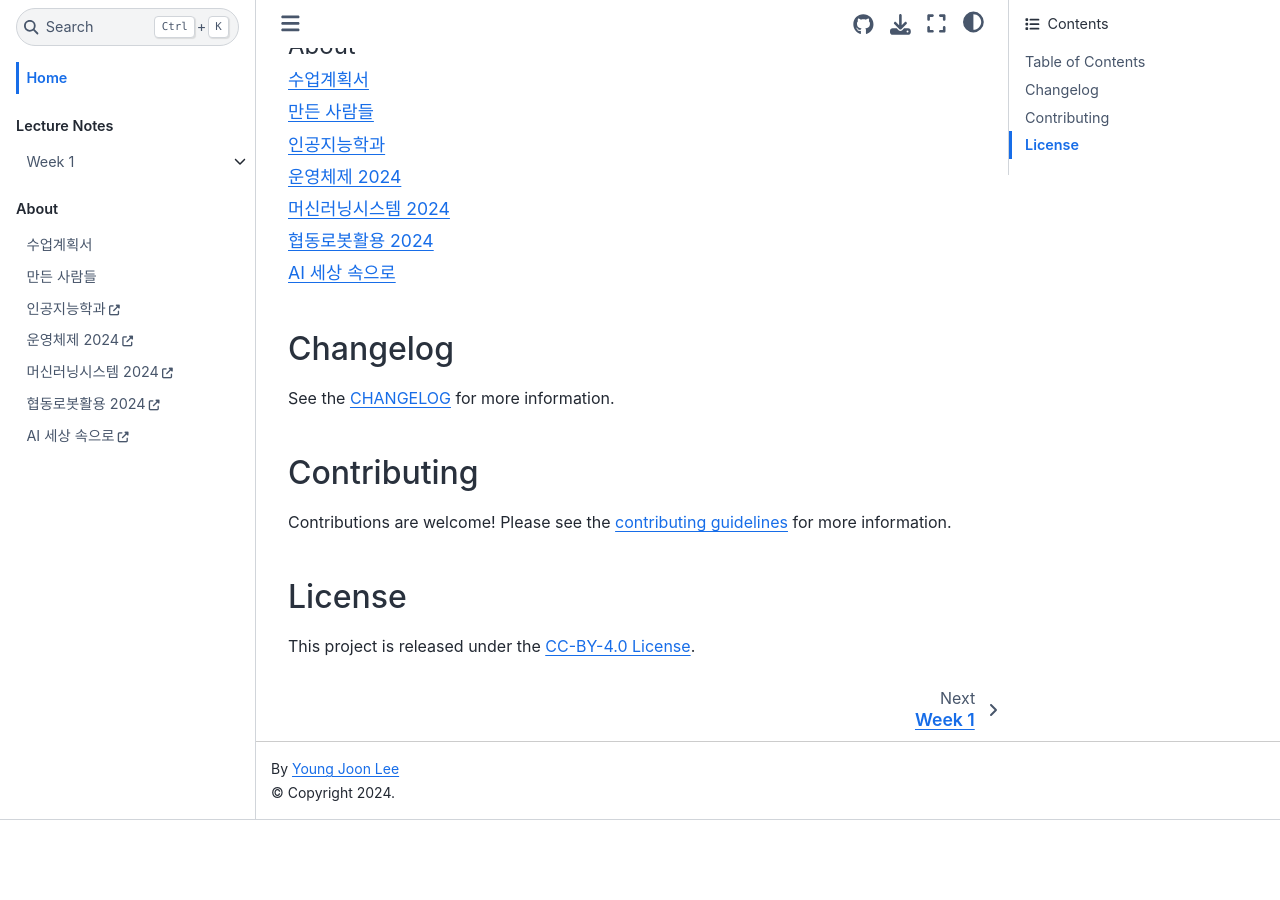
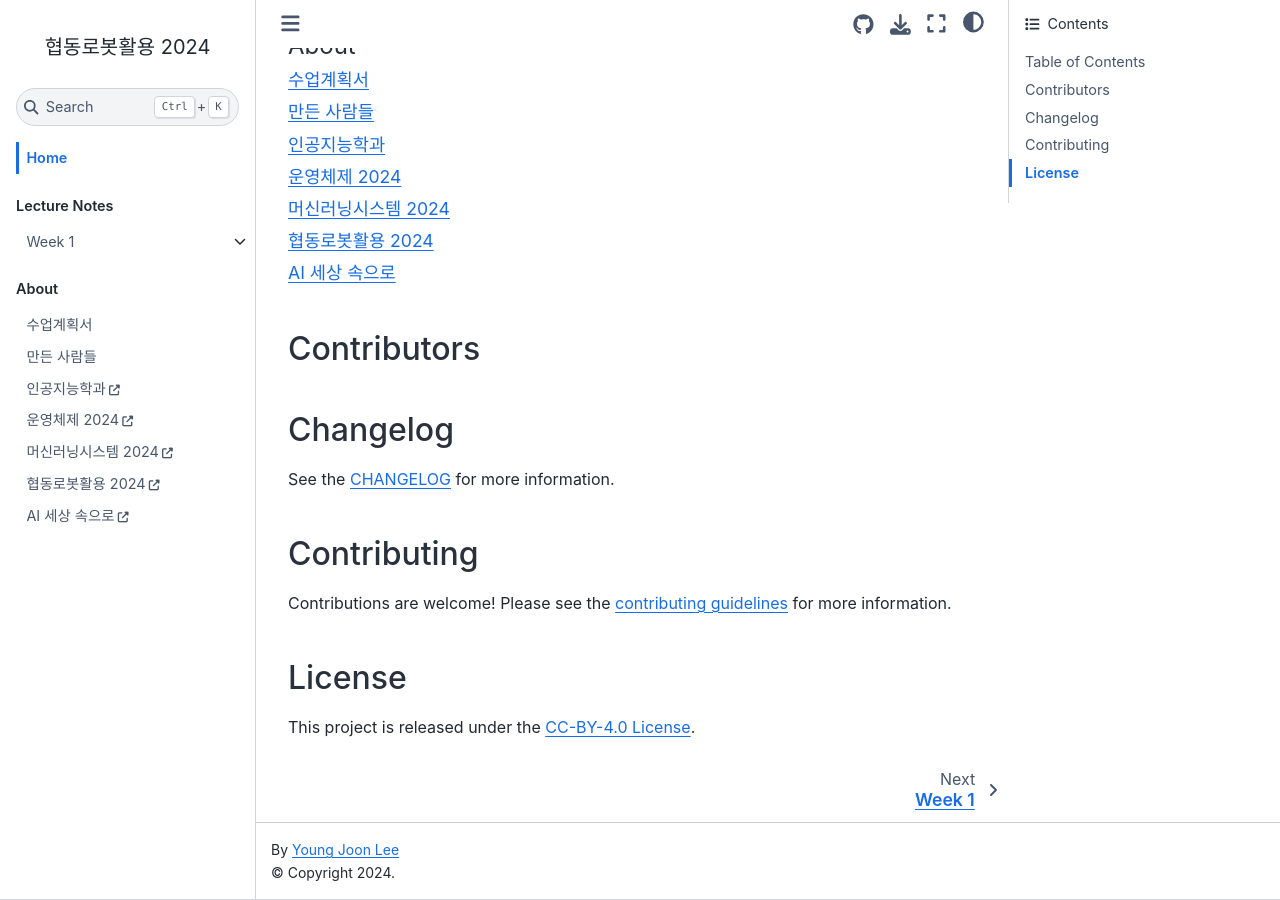
Before and after one commit to entelecheia/cobots-2024, a Jupyter Book: the page built from book/index.md, in a window 1280 px wide and 900 px high, scrolled down 541 px. Built offline with Jupyter Book 1.0.4 settings and Sphinx 7.4.7 and the Sphinx Book theme 1.1.4, drawn with Linux system fonts in a browser that asks for light colours; a script that is not in the unit is left out; before the commit the page ends 1361 px from its top, so only the background shows below that.

Commit message:
chore(contributors): add ALL-CONTRIBUTORS-LIST section

````diff
--- a/book/index.md
+++ b/book/index.md
@@ -41,6 +41,17 @@
 
 ```
 
+## Contributors
+
+<!-- ALL-CONTRIBUTORS-LIST:START - Do not remove or modify this section -->
+<!-- prettier-ignore-start -->
+<!-- markdownlint-disable -->
+
+<!-- markdownlint-restore -->
+<!-- prettier-ignore-end -->
+
+<!-- ALL-CONTRIBUTORS-LIST:END -->
+
 ## Changelog
 
 See the [CHANGELOG] for more information.
````
